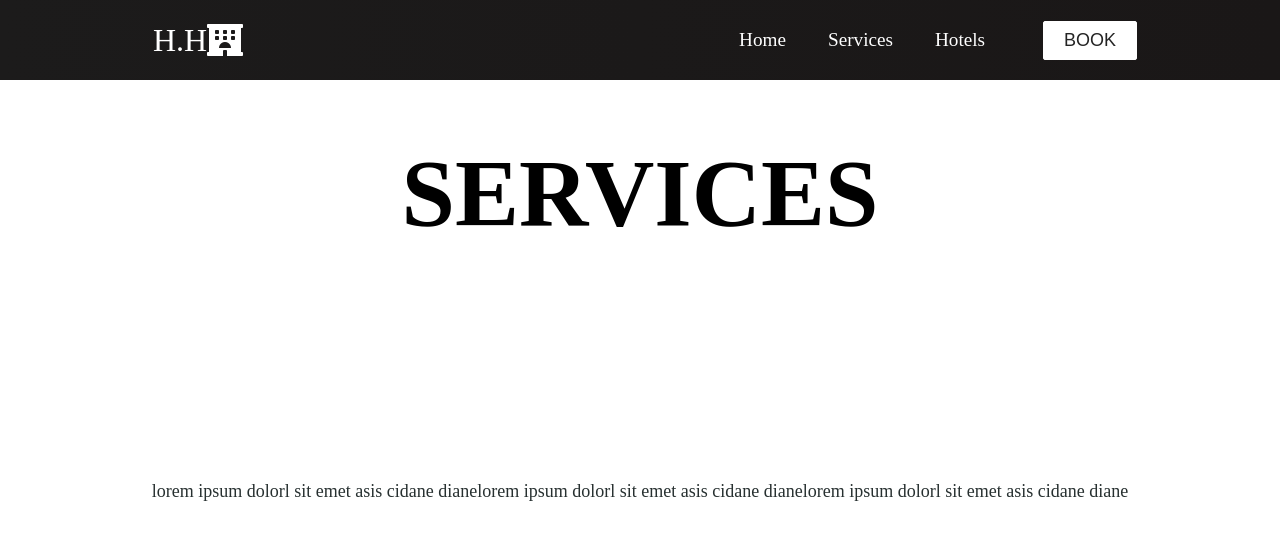
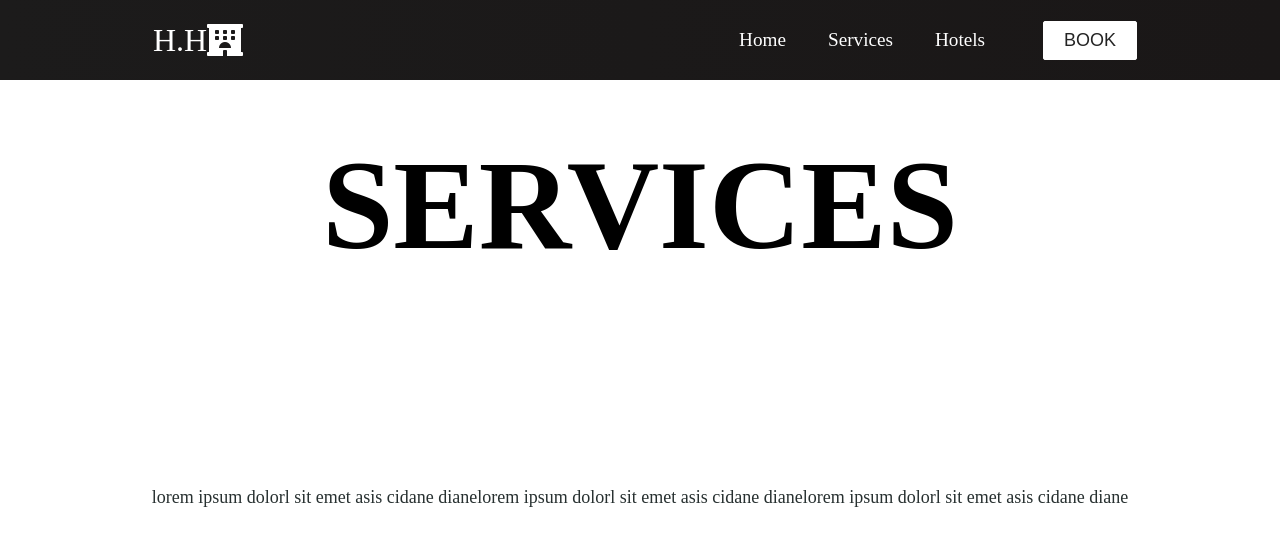
Before and after one commit to Manishdas1975/React-hotel-booking-webpage, a React (Create React App) app: page /services in a window 1280 px wide. Shown: the top 546 px of the page. Built offline with nearby package versions, Linux system fonts and the light colour scheme.

Commit message:
Update App.css
Checked and Adjusted the services page h1 font size

```diff
--- a/src/App.css
+++ b/src/App.css
@@ -25,6 +25,10 @@
 .services {
   height: 60vh;
   flex-wrap: wrap;
+}
+
+.services h1 {
+    font-size: 10vw;
 }
 
 .break {
```
